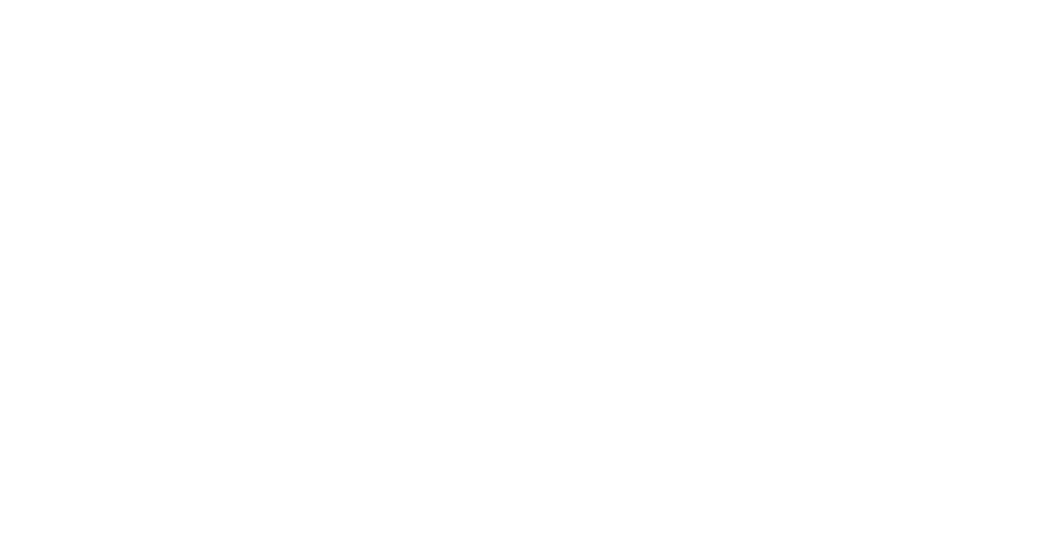
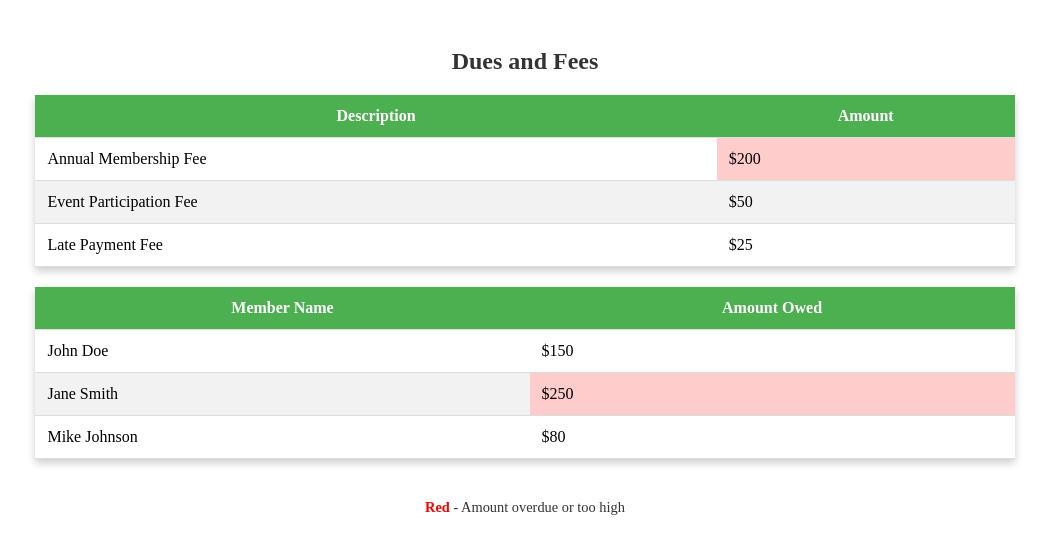
Before and after one commit to AryamanTomer/UTD-HackFin-Fall-2024---AKPsi-Challenge, a React (Vite) app in the folder dashboard-finance/: page /dues-and-fees in a window 1280 px wide. Before the commit this address had no page. Shown: the top 554 px of the page, without its empty margins (115-1164 px from the left). Built offline with nearby package versions, Linux system fonts and the light colour scheme.

Commit message:
added dues and fees

```diff
--- a/dashboard-finance/src/Admin.tsx
+++ b/dashboard-finance/src/Admin.tsx
@@ -26,7 +26,7 @@
       <div className="navbar">
         <Link to="/budget_drafter" className="nav-item">Draft a Budget</Link>
         <Link to="/sponsors" className="nav-item">View Sponsors</Link>
-        <div className="nav-item">Track Dues/Fees</div>
+        <Link to="/dues-and-fees" className="nav-item">Track Dues and Fees</Link>
         <div className="nav-item">Fundraising</div>
       </div>
 
--- a/dashboard-finance/src/App.tsx
+++ b/dashboard-finance/src/App.tsx
@@ -5,6 +5,8 @@
 import Login from '@/Login'
 import Budget from '@/Budget'
 import Sponsors from '@/Sponsors'
+import Duesandfees from '@/dues-and-fees'
+
 import { BrowserRouter as Router, Route, Routes } from 'react-router-dom';
 
 const App: React.FC = () => {
@@ -16,6 +18,7 @@
         <Route path="/admin" element={<Admin />} />
         <Route path="/budget_drafter" element={<Budget/>}/>
         <Route path="/sponsors" element={<Sponsors/>}/>
+        <Route path="/dues-and-fees" element={<Duesandfees />} />
 
       </Routes>
     </Router>
--- /dev/null
+++ b/dashboard-finance/src/dues-and-fees.tsx
@@ -0,0 +1,116 @@
+// src/pages/DuesAndFees.tsx
+import React from 'react';
+import styled from 'styled-components';
+
+const DuesWrapper = styled.div`
+  padding: 20px;
+  display: flex;
+  flex-direction: column;
+  align-items: center;
+`;
+
+const Title = styled.h2`
+  margin-bottom: 20px;
+  color: #333;
+`;
+
+const Table = styled.table`
+  width: 80%;
+  border-collapse: collapse;
+  margin-bottom: 20px;
+  box-shadow: 0 4px 8px rgba(0, 0, 0, 0.2);
+`;
+
+const TableHeader = styled.th`
+  background-color: #4CAF50;
+  color: white;
+  padding: 12px;
+  border-bottom: 1px solid #ddd;
+`;
+
+const TableData = styled.td<{ overdue?: boolean }>`
+  padding: 12px;
+  text-align: left;
+  border-bottom: 1px solid #ddd;
+  background-color: ${({ overdue }) => (overdue ? '#FFCCCC' : 'transparent')};
+`;
+
+const TableRow = styled.tr`
+  &:nth-child(even) {
+    background-color: #f2f2f2;
+  }
+  &:hover {
+    background-color: #ddd;
+  }
+`;
+
+const ColorKey = styled.div`
+  margin-top: 20px;
+  display: flex;
+  flex-direction: column;
+  align-items: flex-start;
+  color: #333;
+  font-size: 0.9rem;
+`;
+
+const DuesAndFees: React.FC = () => {
+  const dues = [
+    { description: 'Annual Membership Fee', amount: 200 },
+    { description: 'Event Participation Fee', amount: 50 },
+    { description: 'Late Payment Fee', amount: 25 },
+  ];
+
+  const members = [
+    { name: 'John Doe', amountOwed: 150 },
+    { name: 'Jane Smith', amountOwed: 250 }, // Overdue/high amount
+    { name: 'Mike Johnson', amountOwed: 80 },
+  ];
+
+  return (
+    <DuesWrapper>
+      <Title>Dues and Fees</Title>
+
+      <Table>
+        <thead>
+          <tr>
+            <TableHeader>Description</TableHeader>
+            <TableHeader>Amount</TableHeader>
+          </tr>
+        </thead>
+        <tbody>
+          {dues.map((due, index) => (
+            <TableRow key={index}>
+              <TableData>{due.description}</TableData>
+              <TableData overdue={due.amount > 100}>{`$${due.amount}`}</TableData>
+            </TableRow>
+          ))}
+        </tbody>
+      </Table>
+
+      <Table>
+        <thead>
+          <tr>
+            <TableHeader>Member Name</TableHeader>
+            <TableHeader>Amount Owed</TableHeader>
+          </tr>
+        </thead>
+        <tbody>
+          {members.map((member, index) => (
+            <TableRow key={index}>
+              <TableData>{member.name}</TableData>
+              <TableData overdue={member.amountOwed > 200}>{`$${member.amountOwed}`}</TableData>
+            </TableRow>
+          ))}
+        </tbody>
+      </Table>
+
+      <ColorKey>
+        <div>
+          <span style={{ color: '#FF0000', fontWeight: 'bold' }}>Red</span> - Amount overdue or too high
+        </div>
+      </ColorKey>
+    </DuesWrapper>
+  );
+};
+
+export default DuesAndFees;
```
